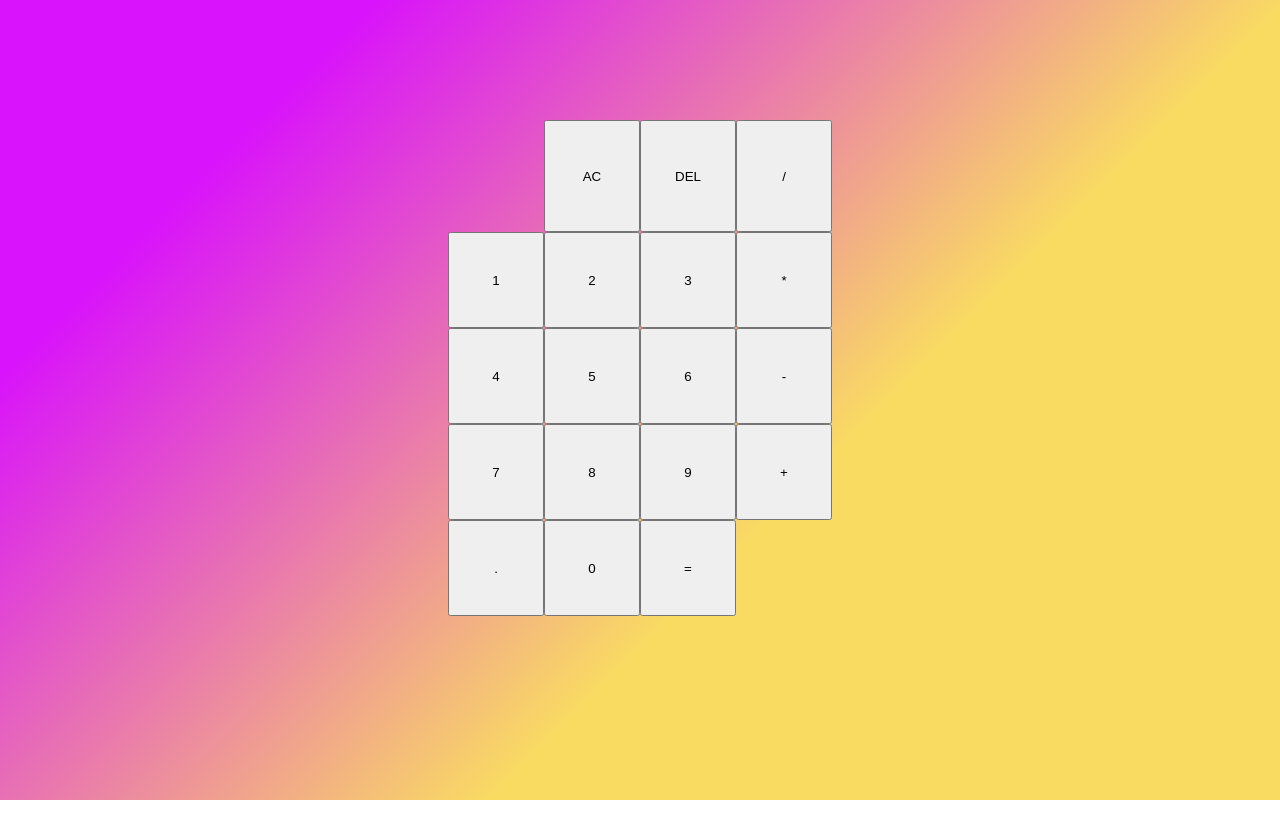
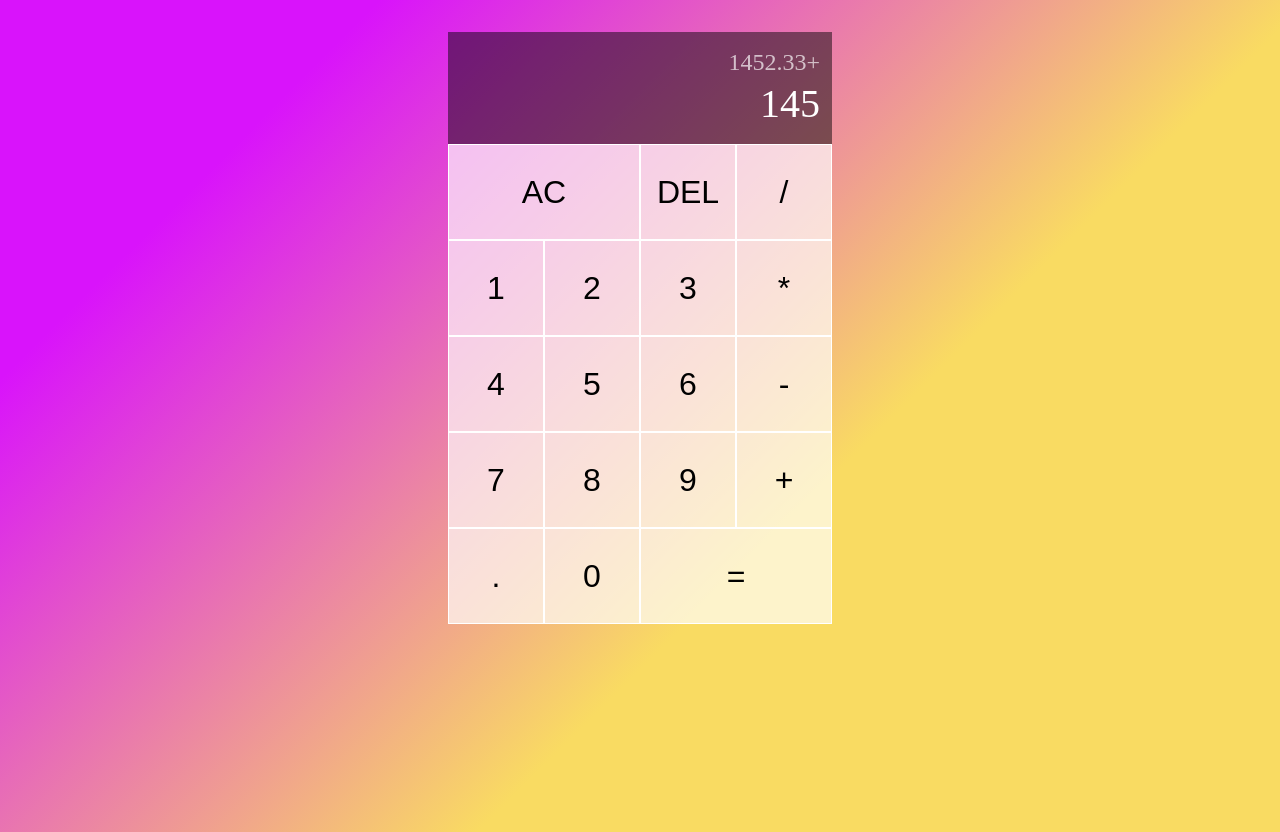
Before and after one commit to EmaMaksimava/Calculator, a React (Create React App) app in the folder calculator/: page / in a window 1280 px wide. Before the commit the page ends 800 px from the top, so only its background shows below. Built offline with nearby package versions, Linux system fonts and the light colour scheme.

Commit message:
add finally styles

```diff
--- a/calculator/src/App.js
+++ b/calculator/src/App.js
@@ -5,8 +5,8 @@ function App() {
   return (
    <div className='calculator-grid'>
       <div className='output'>
-        <div className='previous-operand'></div>
-        <div className='current-operand'></div>
+        <div className='previous-operand'>1452.33+</div>
+        <div className='current-operand'>145</div>
       </div>
 
       <button className='span-two'>AC</button>
--- a/calculator/src/styles.css
+++ b/calculator/src/styles.css
@@ -6,14 +6,51 @@ body {
   margin: 0;
   background: linear-gradient(135deg, rgba(217,19,251,1) 18%, rgba(249,219,98,1) 62%);
   height: 100vh;
-  display: flex;
-  justify-content: center;
-  align-items: center;
 }
 
 .calculator-grid {
   margin-top: 2rem;
   display: grid;
+  justify-content: center;
   grid-template-columns: repeat(4, 6rem);
   grid-template-rows: minmax(7rem, auto) repeat(5, 6rem);
 }
+
+.calculator-grid > button {
+  font-size: 2rem;
+  border: 1px solid white;
+  cursor: pointer;
+  outline: none;
+  background-color: rgba(255, 255, 255, 0.669);
+}
+
+.calculator-grid > button:hover,
+.calculator-grid > button:focus {
+  background-color: rgba(255, 255, 255, 0.888);
+}
+
+.span-two {
+  grid-column: span 2;
+}
+
+.output {
+  grid-column: 1 / -1;
+  background-color: rgba(0, 0, 0, 0.486);
+  display: flex;
+  flex-direction: column;
+  justify-content: space-evenly;
+  align-items: flex-end;
+  padding: .75rem;
+  word-wrap: break-word;
+  word-break: break-all;
+}
+
+.output .previous-operand{
+  font-size: 1.5rem;
+  color: rgba(255, 255, 255, 0.678);
+}
+
+.output .current-operand {
+  font-size: 2.5rem;
+  color: #fff;
+}
```
